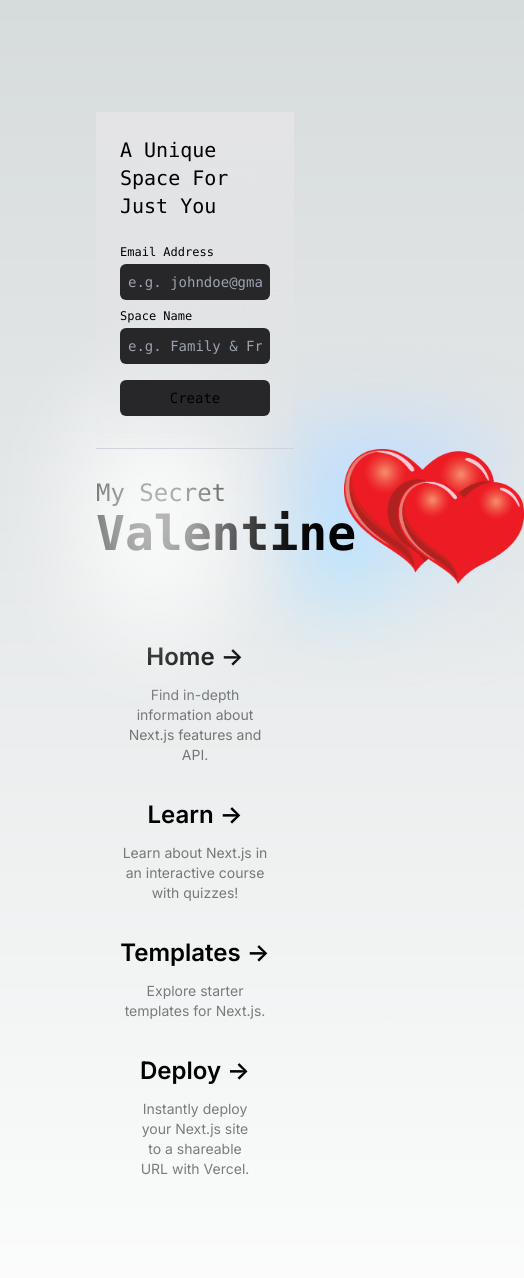
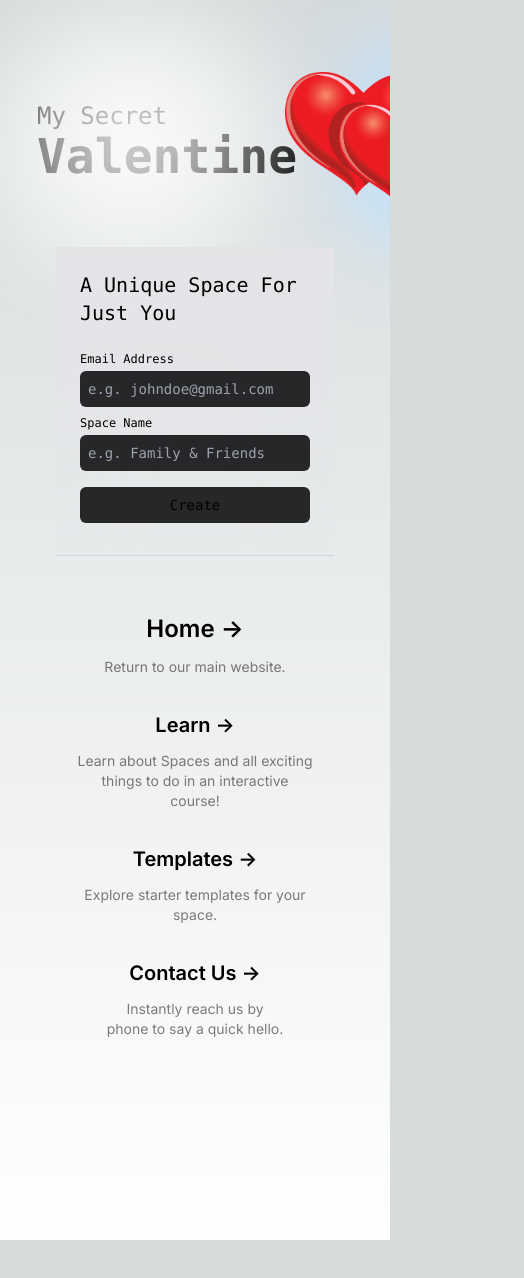
Before and after one commit to temiogunbanjo/secret-santa, a Next.js app: page /register in a window 390 px wide. Shown: the top 1278 px of the page, 524 px wide, since content can reach past the window. After the commit the page ends 1240 px from the top, so only its background shows below. Built offline with nearby package versions, Linux system fonts and the light colour scheme.

Commit message:
Responsiveness, speed and analytics

```diff
--- a/app/company/[organization-slug]/page.tsx
+++ b/app/company/[organization-slug]/page.tsx
@@ -45,8 +45,8 @@ export default function OrganizationHome() {
   }, [spaceName]);
 
   return (
-    <main className="flex min-h-screen flex-col items-center justify-between p-24">
-      <div className="z-10 max-w-5xl w-full items-center justify-between font-mono text-sm lg:flex my-4">
+    <main className="flex min-h-screen flex-col items-center justify-between py-14 px-14 md:px-24 md:py-24 overflow-x-hidden">
+      <div className="flex flex-col-reverse gap-10 lg:gap-0 lg:flex-row z-10 lg:max-w-5xl w-full items-center justify-between font-mono text-sm my-4">
         {!isMember ? (
           <form
             onSubmit={submitHandler}
@@ -75,20 +75,28 @@ export default function OrganizationHome() {
             </button>
           </form>
         ) : (
-          <div></div>
+          <div className="flex items-center text-center lg:text-left h-[300px]">
+            Hurray! Salome is your secret valentine...
+          </div>
         )}
 
         <div className="relative z-[-1] flex place-items-center before:absolute before:h-[300px] before:lg:h-[360px] before:w-full sm:before:w-[480px] before:-translate-x-[20%] before:rounded-full before:bg-gradient-radial before:from-white before:to-transparent before:blur-2xl before:content-[''] after:absolute after:-z-20 after:h-[180px] after:w-full sm:after:w-[240px] after:translate-x-[100%] after:bg-gradient-conic after:from-sky-200 after:via-blue-200 after:blur-2xl after:content-[''] before:dark:bg-gradient-to-br before:dark:from-transparent before:dark:to-red-700 before:dark:opacity-10 after:dark:from-pink-900 after:dark:via-[#ff0195] after:dark:opacity-40">
           <div className="flex flex-row items-center lg:min-w-[360px]">
             {a && (
               <h1 className="mr-14 min-w-48 capitalize">
-                <span className="font-normal text-2xl">{a.superText}</span>
+                <span className="font-normal text-xl lg:text-2xl">
+                  {a.superText}
+                </span>
                 <br />
-                <span className="text-5xl font-semibold">{a.emphasisText}</span>
+                <span className="text-4xl lg:text-5xl font-semibold">
+                  {a.emphasisText}
+                </span>
                 {spaceName && (
                   <>
                     <br />
-                    <span className="font-light text-xl mt-1 text-right inline-block w-full text-yellow-500">{`For ${spaceInfo?.spaceName}`}</span>
+                    <span className="font-light text-md lg:text-xl mt-1 text-right inline-block w-full text-yellow-500">{`For ${
+                      spaceInfo?.spaceName || "..."
+                    }`}</span>
                   </>
                 )}
               </h1>
@@ -109,68 +117,53 @@ export default function OrganizationHome() {
 
       <div className="mb-32 grid text-center lg:max-w-5xl lg:w-full lg:mb-0 lg:grid-cols-3 lg:text-left">
         <a
-          href="/"
+          href="#learn"
           className="group rounded-lg border border-transparent px-5 py-4 transition-colors hover:border-gray-300 hover:bg-gray-100 hover:dark:border-neutral-700 hover:dark:bg-neutral-800/30"
+          // target="_blank"
+          // rel="noopener noreferrer"
         >
-          <h2 className={`mb-3 text-2xl font-semibold`}>
-            Create Your Space{" "}
-            <span className="inline-block transition-transform group-hover:translate-x-1 motion-reduce:transform-none">
-              -&gt;
-            </span>
-          </h2>
-          <p className={`m-0 max-w-[30ch] text-sm opacity-50`}>
-            Find in-depth information about Next.js features and API.
-          </p>
-        </a>
-
-        <a
-          href="https://nextjs.org/learn?utm_source=create-next-app&utm_medium=appdir-template-tw&utm_campaign=create-next-app"
-          className="group rounded-lg border border-transparent px-5 py-4 transition-colors hover:border-gray-300 hover:bg-gray-100 hover:dark:border-neutral-700 hover:dark:bg-neutral-800/30"
-          target="_blank"
-          rel="noopener noreferrer"
-        >
-          <h2 className={`mb-3 text-2xl font-semibold`}>
+          <h2 className={`mb-3 text-xl lg:text-2xl font-semibold`}>
             Learn{" "}
             <span className="inline-block transition-transform group-hover:translate-x-1 motion-reduce:transform-none">
               -&gt;
             </span>
           </h2>
           <p className={`m-0 max-w-[30ch] text-sm opacity-50`}>
-            Learn about Next.js in an interactive course with&nbsp;quizzes!
+            Learn about Spaces and all exciting things to do in an interactive
+            course!
           </p>
         </a>
 
-        {/* <a
-          href="https://vercel.com/templates?framework=next.js&utm_source=create-next-app&utm_medium=appdir-template&utm_campaign=create-next-app"
+        <a
+          href="/register"
           className="group rounded-lg border border-transparent px-5 py-4 transition-colors hover:border-gray-300 hover:bg-gray-100 hover:dark:border-neutral-700 hover:dark:bg-neutral-800/30"
-          target="_blank"
-          rel="noopener noreferrer"
         >
-          <h2 className={`mb-3 text-2xl font-semibold`}>
-            Templates{" "}
+          <h2 className={`mb-3 text-xl lg:text-2xl font-semibold`}>
+            Create A Space{" "}
             <span className="inline-block transition-transform group-hover:translate-x-1 motion-reduce:transform-none">
               -&gt;
             </span>
           </h2>
           <p className={`m-0 max-w-[30ch] text-sm opacity-50`}>
-            Explore starter templates for Next.js.
+            A space is a group that you create where several people can be
+            added. Learn more on our home page.
           </p>
-        </a> */}
+        </a>
 
         <a
-          href="https://vercel.com/new?utm_source=create-next-app&utm_medium=appdir-template&utm_campaign=create-next-app"
+          href="#share"
           className="group rounded-lg border border-transparent px-5 py-4 transition-colors hover:border-gray-300 hover:bg-gray-100 hover:dark:border-neutral-700 hover:dark:bg-neutral-800/30"
           target="_blank"
           rel="noopener noreferrer"
         >
-          <h2 className={`mb-3 text-2xl font-semibold`}>
-            Deploy{" "}
+          <h2 className={`mb-3 text-xl lg:text-2xl font-semibold`}>
+            Share{" "}
             <span className="inline-block transition-transform group-hover:translate-x-1 motion-reduce:transform-none">
               -&gt;
             </span>
           </h2>
           <p className={`m-0 max-w-[30ch] text-sm opacity-50 text-balance`}>
-            Instantly deploy your Next.js site to a shareable URL with Vercel.
+            Instantly get your friends & family to join your space using your space URL.
           </p>
         </a>
       </div>
--- a/app/layout.tsx
+++ b/app/layout.tsx
@@ -1,4 +1,6 @@
-import type { Metadata } from "next";
+import type { Metadata, Viewport } from "next";
+import { SpeedInsights } from "@vercel/speed-insights/next";
+import { Analytics } from '@vercel/analytics/react';
 import { Inter } from "next/font/google";
 import "./globals.css";
 
@@ -7,6 +9,24 @@ const inter = Inter({ subsets: ["latin"] });
 export const metadata: Metadata = {
   title: "Secret Events",
   description: "Generated by create next app",
+  publisher: "Ogunbanjo Temiloluwa",
+  // icons: {
+  //   icon: '/icon.png',
+  //   shortcut: ['/shortcut-icon.png'],
+  //   apple: '/apple-icon.png',
+  //   other: {
+  //     rel: 'apple-touch-icon-precomposed',
+  //     url: '/apple-touch-icon-precomposed.png',
+  //   },
+  // },
+};
+
+export const viewport: Viewport = {
+  themeColor: "black",
+  width: "device-width",
+  initialScale: 1,
+  // maximumScale: 1,
+  userScalable: false,
 };
 
 export default function RootLayout({
@@ -16,7 +36,11 @@ export default function RootLayout({
 }>) {
   return (
     <html lang="en">
-      <body className={inter.className}>{children}</body>
+      <body className={inter.className}>
+        {children}
+        <SpeedInsights />
+        <Analytics />
+      </body>
     </html>
   );
 }
--- a/app/page.tsx
+++ b/app/page.tsx
@@ -6,11 +6,11 @@ export default function Home() {
   const a = seasonsConfig(new Date().getMonth());
 
   return (
-    <main className="flex min-h-screen flex-col items-center justify-between p-24">
+    <main className="flex min-h-screen flex-col items-center justify-between py-14 px-14 md:px-24 md:py-24 overflow-x-hidden">
       <div className="z-10 max-w-5xl w-full items-center justify-between font-mono text-sm lg:flex">
         <p className="fixed left-0 top-0 flex w-full justify-center border-b border-gray-300 bg-gradient-to-b from-zinc-200 pb-6 pt-8 backdrop-blur-2xl dark:border-neutral-800 dark:bg-zinc-800/30 dark:from-inherit lg:static lg:w-auto  lg:rounded-xl lg:border lg:bg-gray-200 lg:p-4 lg:dark:bg-zinc-800/30">
-          Get started by editing&nbsp;
-          <code className="font-mono font-bold">app/page.tsx</code>
+          Get started by creating your&nbsp;
+          <code className="font-mono font-bold">Unique Space</code>
         </p>
         <div className="fixed bottom-0 left-0 flex h-48 w-full items-end justify-center bg-gradient-to-t from-white via-white dark:from-black dark:via-black lg:static lg:h-auto lg:w-auto lg:bg-none">
           <a
@@ -32,7 +32,7 @@ export default function Home() {
         </div>
       </div>
 
-      <div className="relative z-[-1] flex place-items-center before:absolute before:h-[300px] before:lg:h-[360px] before:w-full sm:before:w-[480px] before:-translate-x-[20%] before:rounded-full before:bg-gradient-radial before:from-white before:to-transparent before:blur-2xl before:content-[''] after:absolute after:-z-20 after:h-[180px] after:w-full sm:after:w-[240px] after:translate-x-[100%] after:bg-gradient-conic after:from-sky-200 after:via-blue-200 after:blur-2xl after:content-[''] before:dark:bg-gradient-to-br before:dark:from-transparent before:dark:to-red-700 before:dark:opacity-10 after:dark:from-pink-900 after:dark:via-[#ff0195] after:dark:opacity-40">
+      <div className="relative z-[-1] flex place-items-center pt-4 lg:pt-0 h-[250px] lg:h-auto before:absolute before:h-[300px] before:lg:h-[360px] before:w-full sm:before:w-[480px] before:-translate-x-[20%] before:rounded-full before:bg-gradient-radial before:from-white before:to-transparent before:blur-2xl before:content-[''] after:absolute after:-z-20 after:h-[180px] after:w-full sm:after:w-[240px] after:translate-x-[100%] after:bg-gradient-conic after:from-sky-200 after:via-blue-200 after:blur-2xl after:content-[''] before:dark:bg-gradient-to-br before:dark:from-transparent before:dark:to-red-700 before:dark:opacity-10 after:dark:from-pink-900 after:dark:via-[#ff0195] after:dark:opacity-40">
         <div className="flex flex-row items-center lg:min-w-[360px]">
           {a && (
             <h1 className="mr-14 min-w-48 capitalize">
@@ -60,14 +60,15 @@ export default function Home() {
           className="group rounded-lg border border-transparent px-5 py-4 transition-colors hover:border-gray-300 hover:bg-gray-100 hover:dark:border-neutral-700 hover:dark:bg-neutral-800/30"
           // target="self"
         >
-          <h2 className={`mb-3 text-2xl font-semibold`}>
-            Create Space{" "}
+          <h2 className={`mb-3 text-xl lg:text-2xl font-semibold`}>
+            Create A Space{" "}
             <span className="inline-block transition-transform group-hover:translate-x-1 motion-reduce:transform-none">
               -&gt;
             </span>
           </h2>
           <p className={`m-0 max-w-[30ch] text-sm opacity-50`}>
-            Find in-depth information about Next.js features and API.
+            A space is a group that you create where several people can be
+            added.
           </p>
         </a>
 
@@ -77,7 +78,7 @@ export default function Home() {
           target="_blank"
           rel="noopener noreferrer"
         >
-          <h2 className={`mb-3 text-2xl font-semibold`}>
+          <h2 className={`mb-3 text-xl lg:text-2xl font-semibold`}>
             Learn{" "}
             <span className="inline-block transition-transform group-hover:translate-x-1 motion-reduce:transform-none">
               -&gt;
@@ -106,19 +107,19 @@ export default function Home() {
         </a> */}
 
         <a
-          href="https://vercel.com/new?utm_source=create-next-app&utm_medium=appdir-template&utm_campaign=create-next-app"
+          href="tel:+2349059620514"
           className="group rounded-lg border border-transparent px-5 py-4 transition-colors hover:border-gray-300 hover:bg-gray-100 hover:dark:border-neutral-700 hover:dark:bg-neutral-800/30"
           target="_blank"
           rel="noopener noreferrer"
         >
-          <h2 className={`mb-3 text-2xl font-semibold`}>
-            Deploy{" "}
+          <h2 className={`mb-3 text-xl lg:text-2xl font-semibold`}>
+            Contact Us{" "}
             <span className="inline-block transition-transform group-hover:translate-x-1 motion-reduce:transform-none">
               -&gt;
             </span>
           </h2>
           <p className={`m-0 max-w-[30ch] text-sm opacity-50 text-balance`}>
-            Instantly deploy your Next.js site to a shareable URL with Vercel.
+            Instantly reach us by phone to say a quick hello.
           </p>
         </a>
       </div>
--- a/app/register/page.tsx
+++ b/app/register/page.tsx
@@ -26,8 +26,8 @@ export default function Register() {
     };
 
   return (
-    <main className="flex min-h-screen flex-col items-center justify-between p-24">
-      <div className="z-10 max-w-5xl w-full lg:flex items-center justify-between font-mono text-sm my-4">
+    <main className="flex min-h-screen flex-col items-center justify-between py-14 px-14 md:px-24 md:py-24 overflow-x-hidden">
+      <div className="flex flex-col-reverse gap-10 lg:gap-0 lg:flex-row max-w-5xl z-10 w-full items-center justify-between font-mono text-sm my-4">
         {!hasCreatedSpace ? (
           <form
             onSubmit={submitHandler}
@@ -58,13 +58,13 @@ export default function Register() {
             </button>
           </form>
         ) : (
-          <div className="lg:relative flex flex-col gap-2 w-full lg:w-[300px] justify-center border-b border-gray-300 bg-gradient-to-b from-zinc-200 pt-6 pb-8 backdrop-blur-2xl dark:border-neutral-800 dark:bg-zinc-800/30 dark:from-inherit lg:rounded-xl lg:border lg:bg-gray-200 p-6 lg:dark:bg-zinc-800/30">
+          <div className="lg:relative flex flex-col gap-2 w-full lg:max-w-[400px] lg:min-w-[300px] justify-center border-b border-gray-300 bg-gradient-to-b from-zinc-200 pt-6 pb-8 backdrop-blur-2xl dark:border-neutral-800 dark:bg-zinc-800/30 dark:from-inherit lg:rounded-xl lg:border lg:bg-gray-200 p-6 lg:dark:bg-zinc-800/30">
             <p className="mb-4 text-xl">Awesome! Your space is live now</p>
             <a
-              href={`/company/${spaceName}`}
+              href={`${window.location.hostname}/company/${spaceName}`}
               className="inline-block font-mono font-normal border-b border-zinc-700"
             >
-              {`/company/${spaceName}`}
+              {`${window.location.origin}/company/${spaceName}`}
             </a>
             <button className="mt-4 bg-zinc-800 hover:dark:bg-red-700 rounded-md px-2 py-2 outline-none">
               Share link
@@ -107,58 +107,56 @@ export default function Register() {
             </span>
           </h2>
           <p className={`m-0 max-w-[30ch] text-sm opacity-50`}>
-            Find in-depth information about Next.js features and API.
+            Return to our main website.
           </p>
         </a>
 
         <a
-          href="https://nextjs.org/learn?utm_source=create-next-app&utm_medium=appdir-template-tw&utm_campaign=create-next-app"
+          href="#learn"
           className="group rounded-lg border border-transparent px-5 py-4 transition-colors hover:border-gray-300 hover:bg-gray-100 hover:dark:border-neutral-700 hover:dark:bg-neutral-800/30"
-          target="_blank"
-          rel="noopener noreferrer"
+          // target="_blank"
+          // rel="noopener noreferrer"
         >
-          <h2 className={`mb-3 text-2xl font-semibold`}>
+          <h2 className={`mb-3 text-xl lg:text-2xl font-semibold`}>
             Learn{" "}
             <span className="inline-block transition-transform group-hover:translate-x-1 motion-reduce:transform-none">
               -&gt;
             </span>
           </h2>
           <p className={`m-0 max-w-[30ch] text-sm opacity-50`}>
-            Learn about Next.js in an interactive course with&nbsp;quizzes!
+            Learn about Spaces and all exciting things to do in an interactive course!
           </p>
         </a>
 
         <a
-          href="https://vercel.com/templates?framework=next.js&utm_source=create-next-app&utm_medium=appdir-template&utm_campaign=create-next-app"
+          href="#templates"
           className="group rounded-lg border border-transparent px-5 py-4 transition-colors hover:border-gray-300 hover:bg-gray-100 hover:dark:border-neutral-700 hover:dark:bg-neutral-800/30"
-          target="_blank"
-          rel="noopener noreferrer"
         >
-          <h2 className={`mb-3 text-2xl font-semibold`}>
+          <h2 className={`mb-3 text-xl lg:text-2xl font-semibold`}>
             Templates{" "}
             <span className="inline-block transition-transform group-hover:translate-x-1 motion-reduce:transform-none">
               -&gt;
             </span>
           </h2>
           <p className={`m-0 max-w-[30ch] text-sm opacity-50`}>
-            Explore starter templates for Next.js.
+            Explore starter templates for your space.
           </p>
         </a>
 
         <a
-          href="https://vercel.com/new?utm_source=create-next-app&utm_medium=appdir-template&utm_campaign=create-next-app"
+          href="tel:+2349059620514"
           className="group rounded-lg border border-transparent px-5 py-4 transition-colors hover:border-gray-300 hover:bg-gray-100 hover:dark:border-neutral-700 hover:dark:bg-neutral-800/30"
           target="_blank"
           rel="noopener noreferrer"
         >
-          <h2 className={`mb-3 text-2xl font-semibold`}>
-            Deploy{" "}
+          <h2 className={`mb-3 text-xl lg:text-2xl font-semibold`}>
+            Contact Us{" "}
             <span className="inline-block transition-transform group-hover:translate-x-1 motion-reduce:transform-none">
               -&gt;
             </span>
           </h2>
           <p className={`m-0 max-w-[30ch] text-sm opacity-50 text-balance`}>
-            Instantly deploy your Next.js site to a shareable URL with Vercel.
+            Instantly reach us by phone to say a quick hello.
           </p>
         </a>
       </div>
```
Also changed, not shown: package.json (+7 -4 lines), 1 other file (tests, documents, lock files or other folders).
